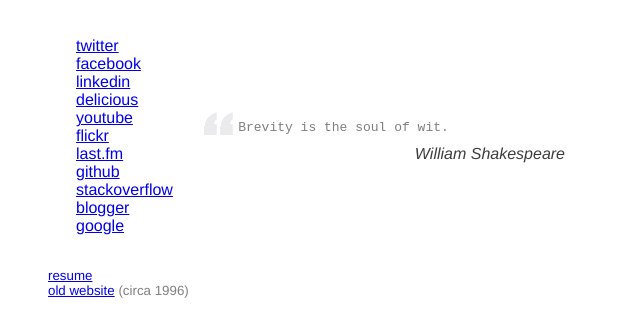
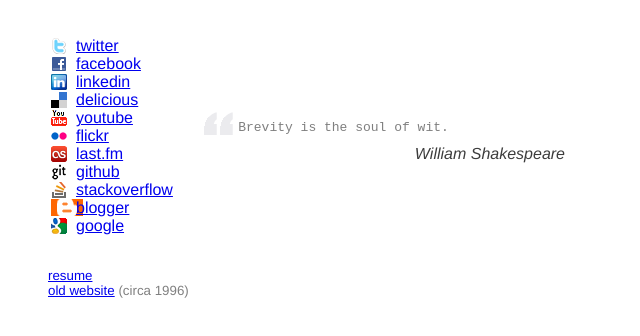
Before and after one commit to jcrossley3/jim.crossleys.org, a plain HTML site: page htdocs/index.html in a window 1280 px wide. Shown: the part 48-384 px from the top of the page, without its empty margins (0-640 px from the left). Drawn offline with nearby package versions, Linux system fonts and the light colour scheme.

Commit message:
Better to have my own images, I guess.

```diff
--- a/htdocs/index.html
+++ b/htdocs/index.html
@@ -6,17 +6,17 @@
       ul { list-style-type: none; }
       .shade { color: gray; font-size: smaller; }
       a.my { padding-left: 25px; background-repeat: no-repeat; background-position: left; }
-      a.blogger { background-image: url(http://blogger.com/favicon.ico); }
-      a.delicious { background-image: url(http://delicious.com/favicon.ico); }
-      a.flickr { background-image: url(http://flickr.com/favicon.ico); }
-      a.lastfm { background-image: url(http://last.fm/favicon.ico); }
-      a.linkedin { background-image: url(http://www.linkedin.com/favicon.ico); }
-      a.twitter { background-image: url(http://twitter.com/favicon.ico); }
-      a.youtube { background-image: url(http://youtube.com/favicon.ico); }
-      a.google { background-image: url(http://google.com/favicon.ico); }
-      a.facebook { background-image: url(http://facebook.com/favicon.ico); }
-      a.github { background-image: url(http://github.com/favicon.ico); }
-      a.stack { background-image: url(http://stackoverflow.com/favicon.ico); }
+      a.blogger { background-image: url(images/blogger.ico); }
+      a.delicious { background-image: url(images/delicious.ico); }
+      a.flickr { background-image: url(images/flickr.ico); }
+      a.lastfm { background-image: url(images/last.ico); }
+      a.linkedin { background-image: url(images/linkedin.ico); }
+      a.twitter { background-image: url(images/twitter.ico); }
+      a.youtube { background-image: url(images/youtube.ico); }
+      a.google { background-image: url(images/google.ico); }
+      a.facebook { background-image: url(images/facebook.ico); }
+      a.github { background-image: url(images/github.ico); }
+      a.stack { background-image: url(images/stackoverflow.ico); }
       #links { float: left; }
       #quote {
          color:#575757;
```
Also changed, not shown: htdocs/images/blogger.ico (added), htdocs/images/delicious.ico (added), htdocs/images/facebook.ico (added), htdocs/images/flickr.ico (added), htdocs/images/github.ico (added), htdocs/images/google.ico (added), htdocs/images/last.ico (added), htdocs/images/linkedin.ico (added), htdocs/images/stackoverflow.ico (added), htdocs/images/twitter.ico (added), htdocs/images/youtube.ico (added).
